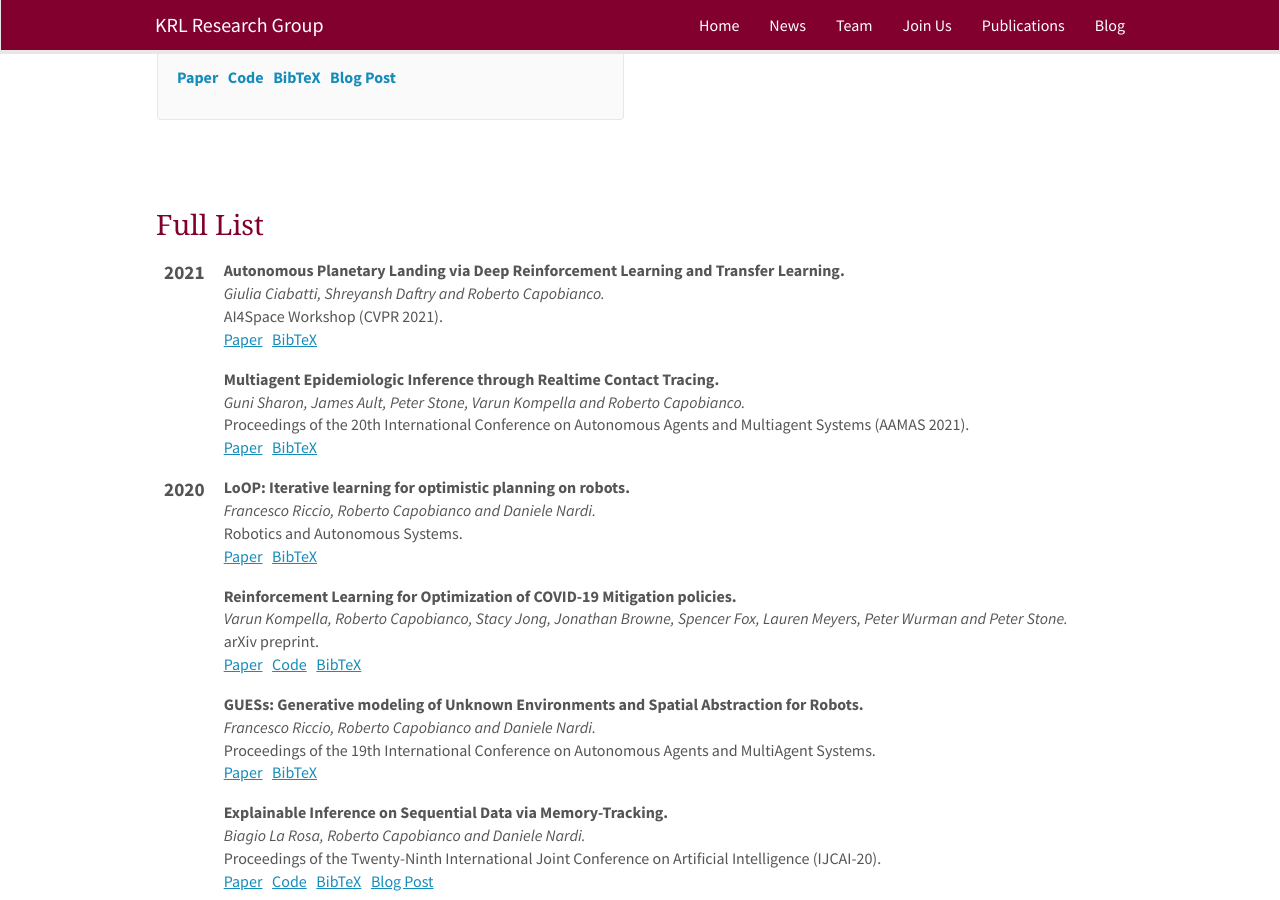
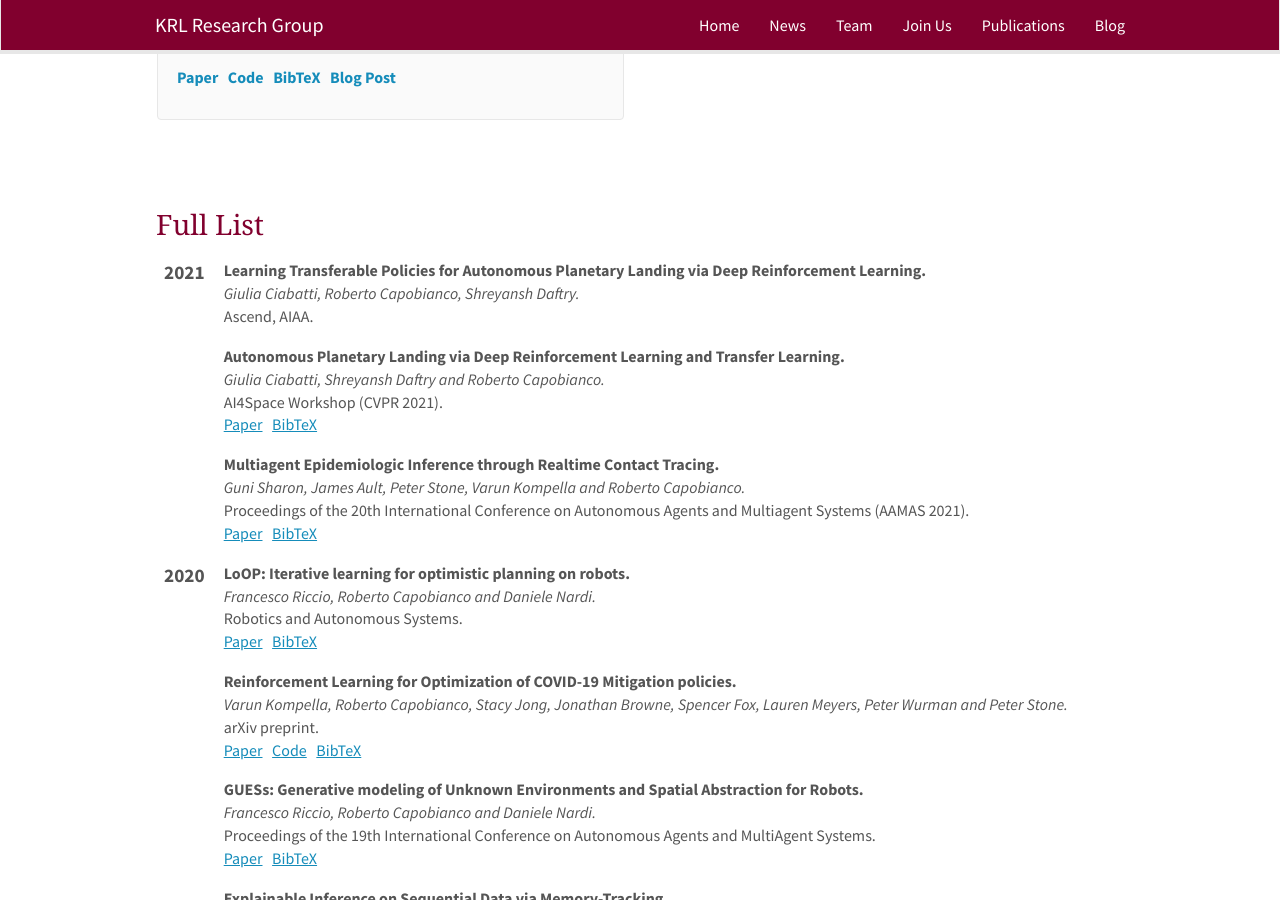
Before and after one commit to KRLGroup/krlgroup.github.io, a Jekyll site: the page built from _pages/publications.md, in a window 1280 px wide and 900 px high, scrolled down 434 px. Built offline with Jekyll 4.4.1, drawn with Linux system fonts in a browser that asks for light colours; nearby versions of some CDN libraries.

Commit message:
Added paper "Learning Transferable Policies for Autonomous Planetary Landing via Deep Reinforcement Learning"

```diff
--- a/_data/publist.yml
+++ b/_data/publist.yml
@@ -1,3 +1,12 @@
+
+- title: "Learning Transferable Policies for Autonomous Planetary Landing via Deep Reinforcement Learning"
+  authors: Giulia Ciabatti, Roberto Capobianco, Shreyansh Daftry
+  year: 2021
+  publisher: Ascend, AIAA
+  link:
+    url:
+    display:  Paper
+  bibtex:
 
 - title: "Autonomous Planetary Landing via Deep Reinforcement Learning and Transfer Learning"
   authors: Giulia Ciabatti, Shreyansh Daftry and Roberto Capobianco
```
